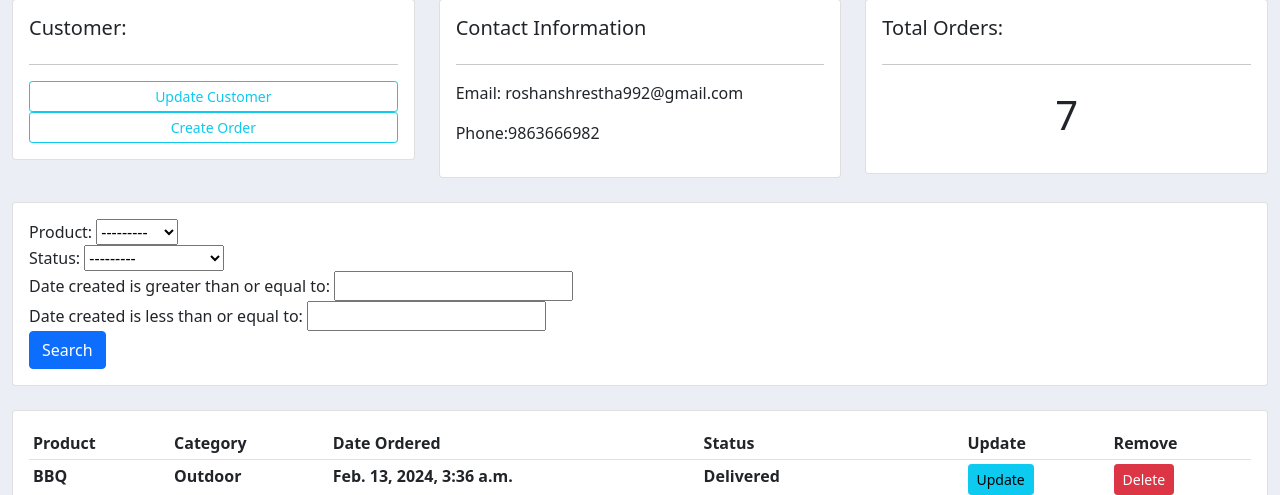
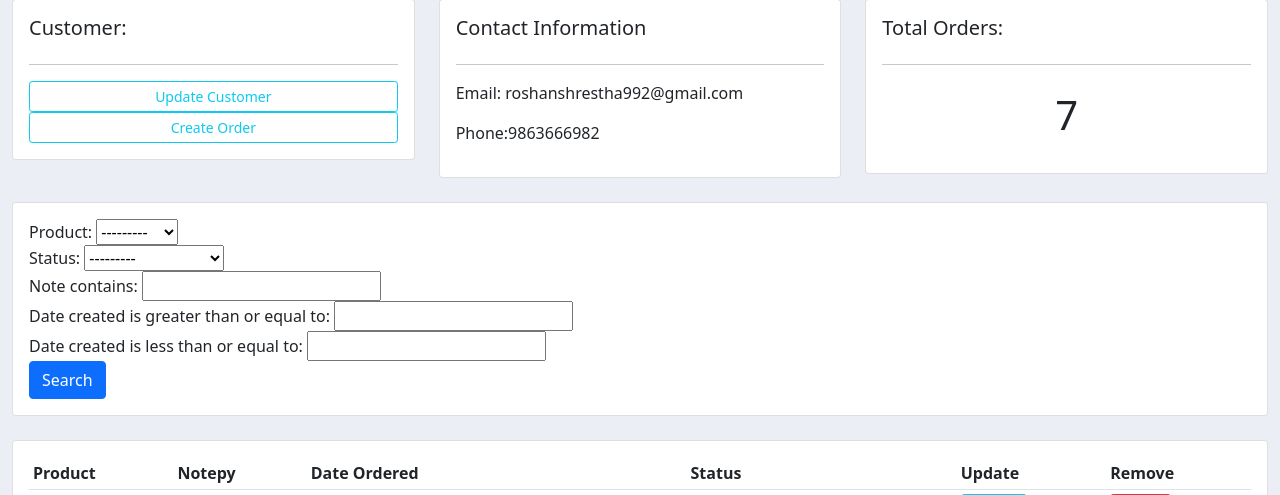
Before and after one commit to Roshanshres/CustomerRelationManagement, a Django app: page /customer/1/ in a window 1280 px wide. Shown: the part 341-836 px from the top of the page. Run offline with Django 5.2, Linux system fonts and the light colour scheme; data comes from the database, SQL or seed files in the repository; both versions use the stored data as it was after the commit; lists and menus that the app fills with data are empty.

Commit message:
filter and add search

```diff
--- a/accounts/filters.py
+++ b/accounts/filters.py
@@ -1,11 +1,13 @@
 import django_filters
 from .models import *
-from django_filters import DateFilter
+from django_filters import DateFilter, CharFilter
 
 
 class OderFilter(django_filters.FilterSet):
     start_date = DateFilter(field_name="date_created",lookup_expr='gte')
     end_date = DateFilter(field_name="date_created",lookup_expr='lte')
+    note = CharFilter(field_name='note', lookup_expr='icontains')
+
 
     class Meta:
         model = Order
--- a/accounts/models.py
+++ b/accounts/models.py
@@ -47,6 +47,7 @@
     product = models.ForeignKey(Product, null = True, on_delete = models.SET_NULL)
     date_created = models.DateTimeField(auto_now_add = True, null = True)
     status = models.CharField(max_length=200, null=True, choices=STATUS)
+    note= models.CharField(max_length=1000, null=True)
 
 
 
--- a/accounts/templates/accounts/customers.html
+++ b/accounts/templates/accounts/customers.html
@@ -52,7 +52,7 @@
             <table class="table table-sm">
                 <tr>
                     <th> Product</th>
-                    <th> Category</th>
+                    <th> Notepy</th>
                     <th> Date Ordered</th>
                     <th> Status</th>
                     <th> Update</th>
@@ -62,7 +62,7 @@
 
                 <tr>
                     <th>{{order.product}}</th>
-                    <th>{{order.product.category}}</th>
+                    <th>{{order.note}}</th>
                     <th>{{order.date_created}}</th>
                     <th>{{order.status}}</th>
                     <th><a class ="btn btn-sm btn-info" href="{% url 'update_order' order.id %}">Update</a></th>
```
Also changed, not shown: accounts/migrations/0006_order_note.py (added), db.sqlite3.
